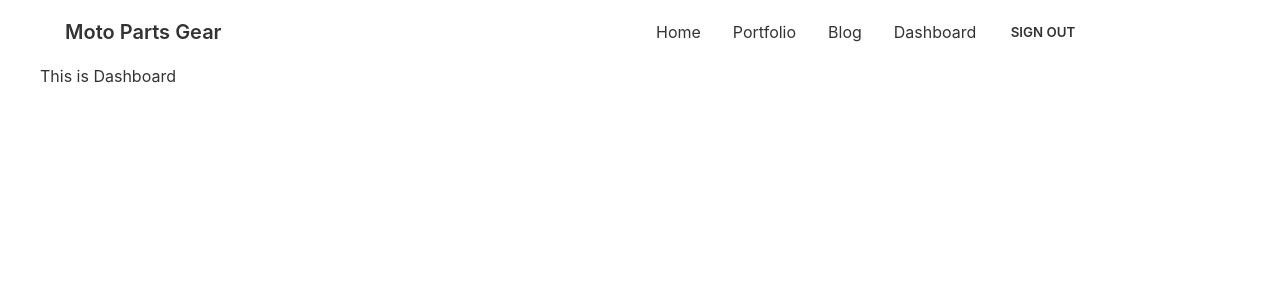
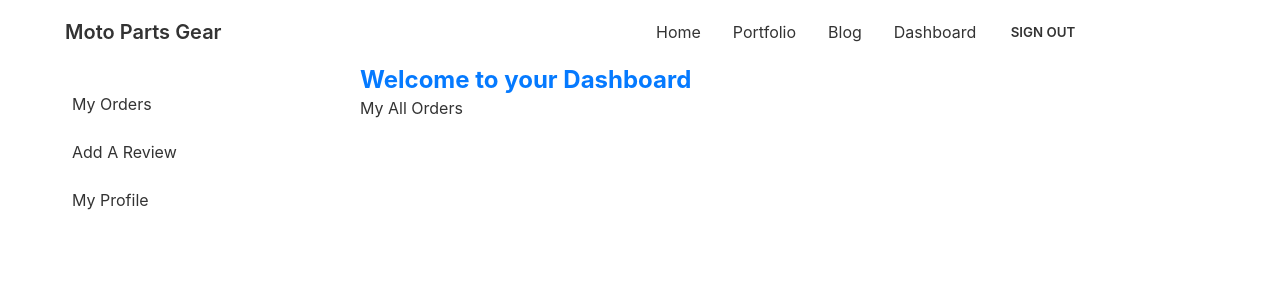
Before and after one commit to jakir10/manufacturer-website-client-side, a React (Create React App) app: page /dashboard in a window 1280 px wide. Shown: the top 300 px of the page. Built offline with nearby package versions, Linux system fonts and the light colour scheme; no server answers; sample sign-in values are in the browser's storage.

Commit message:
dashboard componenet added and sidebar item link added

```diff
--- a/src/App.js
+++ b/src/App.js
@@ -10,6 +10,9 @@ import SignUp from './Pages/Login/SignUp';
 import Purchase from './Pages/Home/Purchase';
 import RequireAuth from './Pages/Login/RequireAuth';
 import Dashboard from './Pages/Dashboard/Dashboard';
+import MyOrders from './Pages/Dashboard/MyOrders';
+import AddReview from './Pages/Dashboard/AddReview';
+import MyProfile from './Pages/Dashboard/MyProfile';
 
 function App() {
   return (
@@ -26,7 +29,11 @@ function App() {
           <RequireAuth>
             <Dashboard />
           </RequireAuth>
-        } />
+        } >
+          <Route index element={<MyOrders></MyOrders>}></Route>
+          <Route path='addreview' element={<AddReview></AddReview>}></Route>
+          <Route path='myprofile' element={<MyProfile></MyProfile>}></Route>
+        </Route>
         <Route path="portfolio" element={<Portfolio />} />
         <Route path="blog" element={<Blog />} />
         <Route path="login" element={<Login />} />
--- /dev/null
+++ b/src/Pages/Dashboard/AddReview.js
@@ -0,0 +1,11 @@
+import React from 'react';
+
+const AddReview = () => {
+    return (
+        <div>
+            <h2>Add A Review</h2>
+        </div>
+    );
+};
+
+export default AddReview;
--- a/src/Pages/Dashboard/Dashboard.js
+++ b/src/Pages/Dashboard/Dashboard.js
@@ -1,9 +1,27 @@
 import React from 'react';
+import { Link, Outlet } from 'react-router-dom';
 
 const Dashboard = () => {
     return (
-        <div>
-            <h2>This is Dashboard</h2>
+        <div className="drawer drawer-mobile">
+            <input id="my-drawer-2" type="checkbox" className="drawer-toggle" />
+            <div className="drawer-content">
+                {/* <!-- Page content here --> */}
+                <h2 className='text-2xl text-primary font-bold'>Welcome to your Dashboard</h2>
+                <Outlet></Outlet>
+                <label for="my-drawer-2" className="btn btn-primary drawer-button lg:hidden">Open drawer</label>
+
+            </div>
+            <div className="drawer-side">
+                <label for="my-drawer-2" className="drawer-overlay"></label>
+                <ul className="menu p-4 overflow-y-auto w-80 bg-base-100 text-base-content">
+                    {/* <!-- Sidebar content here --> */}
+                    <li><Link to="/dashboard">My Orders</Link></li>
+                    <li><Link to="/dashboard/addreview">Add A Review</Link></li>
+                    <li><Link to="/dashboard/myprofile">My Profile</Link></li>
+                </ul>
+
+            </div>
         </div>
     );
 };
--- /dev/null
+++ b/src/Pages/Dashboard/MyOrders.js
@@ -0,0 +1,11 @@
+import React from 'react';
+
+const MyOrders = () => {
+    return (
+        <div>
+            <h2>My All Orders</h2>
+        </div>
+    );
+};
+
+export default MyOrders;
--- /dev/null
+++ b/src/Pages/Dashboard/MyProfile.js
@@ -0,0 +1,11 @@
+import React from 'react';
+
+const MyProfile = () => {
+    return (
+        <div>
+            <h2>This is My Profile</h2>
+        </div>
+    );
+};
+
+export default MyProfile;
--- a/src/Pages/Home/Portfolio.js
+++ b/src/Pages/Home/Portfolio.js
@@ -4,8 +4,8 @@ const Portfolio = () => {
     return (
         <div>
             <div className='flex h-screen justify-center items-center'>
-                <div class="3card-body mt-12">
-                    <div class="">
+                <div className="3card-body mt-12">
+                    <div className="">
                         <pre><h2>Name     : Mohammad Jakir Hossain</h2></pre>
                         <pre><code>Email    : jakir.cse.bubt@gmail.com</code></pre>
                         <pre><code>Education: BUBT</code></pre>
@@ -13,23 +13,23 @@ const Portfolio = () => {
 
                         <div>
                             <div><span>HTML 5</span></div>
-                            <progress class="3progress 3progress-primary w-56" value="70" max="100"></progress><br />
+                            <progress className="3progress 3progress-primary w-56" value="70" max="100"></progress><br />
                             <div>CSS 3</div>
-                            <progress class="3progress 3progress-primary w-56" value="75" max="100"></progress><br />
+                            <progress className="3progress 3progress-primary w-56" value="75" max="100"></progress><br />
                             <div>Tailwind CSS</div>
-                            <progress class="3progress 3progress-primary w-56" value="60" max="100"></progress><br />
+                            <progress className="3progress 3progress-primary w-56" value="60" max="100"></progress><br />
                             <div>Bootstrap 3</div>
-                            <progress class="3progress 3progress-primary w-56" value="56" max="100"></progress><br />
+                            <progress className="3progress 3progress-primary w-56" value="56" max="100"></progress><br />
                             <div>React Bootstrap</div>
-                            <progress class="3progress 3progress-primary w-56" value="65" max="100"></progress><br />
+                            <progress className="3progress 3progress-primary w-56" value="65" max="100"></progress><br />
                             <div>JavaScript</div>
-                            <progress class="3progress 3progress-primary w-56" value="76" max="100"></progress><br />
+                            <progress className="3progress 3progress-primary w-56" value="76" max="100"></progress><br />
                             <div>React js</div>
-                            <progress class="3progress 3progress-primary w-56" value="80" max="100"></progress><br />
+                            <progress className="3progress 3progress-primary w-56" value="80" max="100"></progress><br />
                             <div>Express js</div>
-                            <progress class="3progress 3progress-primary w-56" value="45" max="100"></progress>
+                            <progress className="3progress 3progress-primary w-56" value="45" max="100"></progress>
                             <div>MongoDB</div>
-                            <progress class="3progress 3progress-primary w-56" value="55" max="100"></progress>
+                            <progress className="3progress 3progress-primary w-56" value="55" max="100"></progress>
                         </div>
 
 
```
